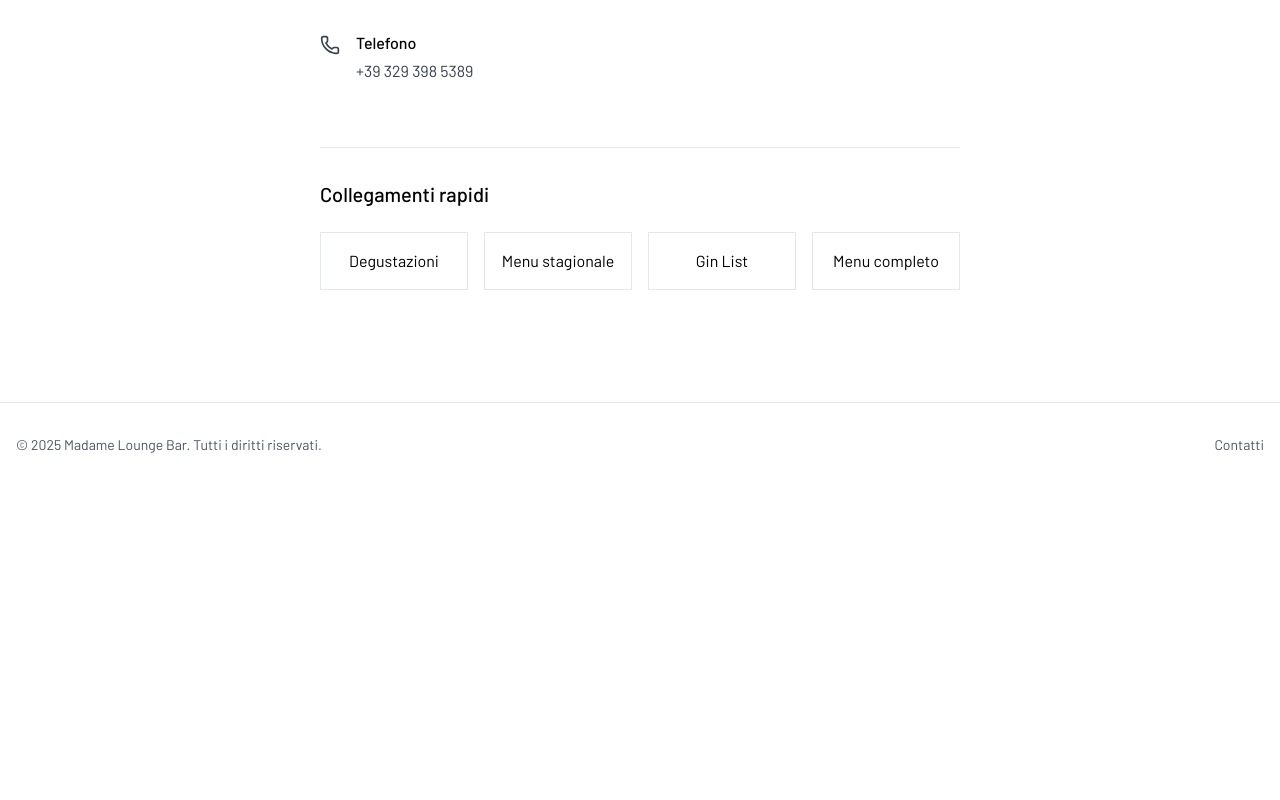
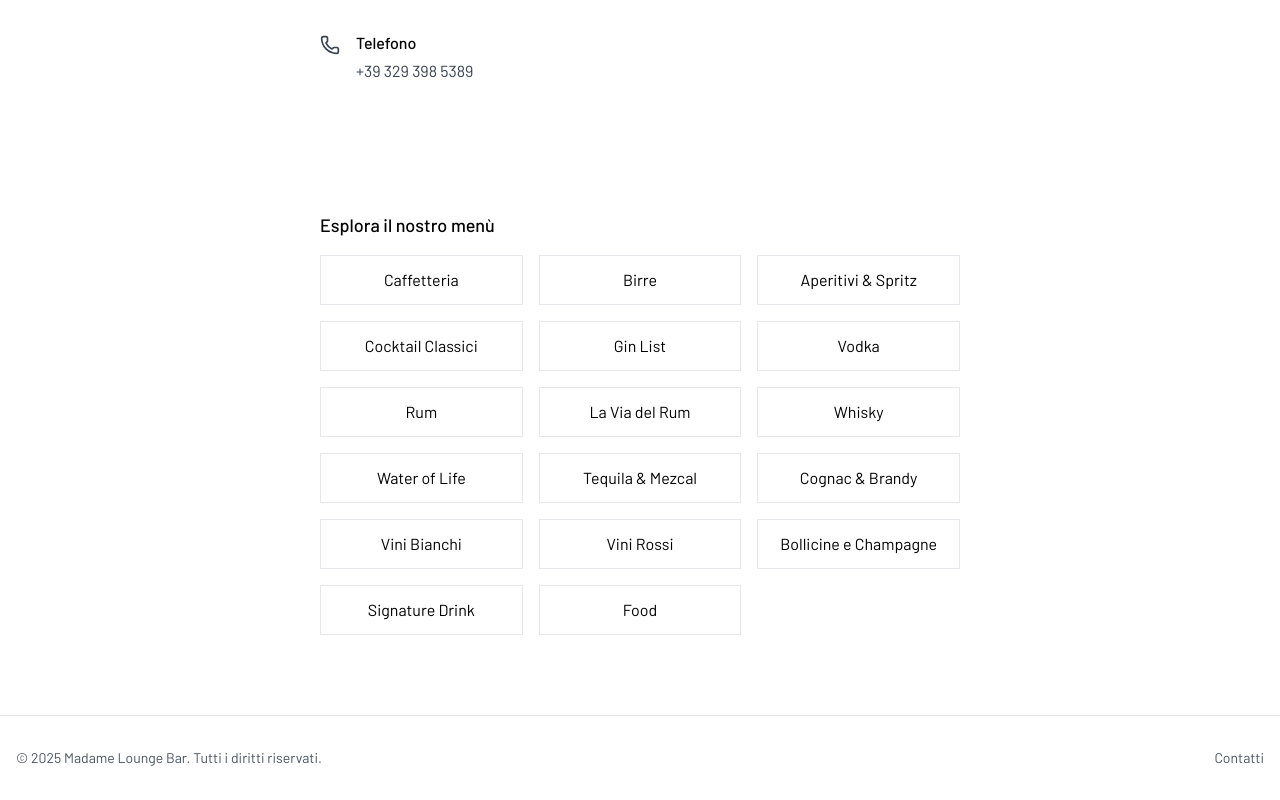
Before and after one commit to darioTecchia/madamev2, a Next.js app: page /contatti in a window 1280 px wide. Shown: the part 711-1511 px from the top of the page. Before the commit the page ends 1198 px from the top, so only its background shows below. Built offline with nearby package versions, Linux system fonts and the light colour scheme.

Commit message:
add menu links to contact page

```diff
--- a/src/app/contatti/page.tsx
+++ b/src/app/contatti/page.tsx
@@ -1,6 +1,7 @@
-import HeadWithLogo from "@/components/ui/head-with-logo";
-import { MapPin, Phone } from "lucide-react";
-import Link from "next/link";
+import HeadWithLogo from '@/components/ui/head-with-logo';
+import DB from '@/data/db';
+import { MapPin, Phone } from 'lucide-react';
+import { CategoryLink } from '../menu/[menuId]/page';
 
 export default function Contatti() {
   return (
@@ -61,33 +62,16 @@ export default function Contatti() {
       </div>
 
       {/* Quick Links */}
-      <div className="mb-8 w-full border-t border-gray-200 pt-8">
-        <h2 className="mb-6 text-xl font-medium">Collegamenti rapidi</h2>
-        <div className="grid grid-cols-2 gap-4 md:grid-cols-4">
-          <Link
-            href="/degustazioni"
-            className="border border-gray-200 p-4 text-center transition-colors hover:bg-gray-50"
-          >
-            Degustazioni
-          </Link>
-          <Link
-            href="/stagionali"
-            className="border border-gray-200 p-4 text-center transition-colors hover:bg-gray-50"
-          >
-            Menu stagionale
-          </Link>
-          <Link
-            href="/gin-list"
-            className="border border-gray-200 p-4 text-center transition-colors hover:bg-gray-50"
-          >
-            Gin List
-          </Link>
-          <Link
-            href="/"
-            className="border border-gray-200 p-4 text-center transition-colors hover:bg-gray-50"
-          >
-            Menu completo
-          </Link>
+      <div className="mt-16 w-full">
+        <h3 className="mb-4 text-lg font-medium">Esplora il nostro menù</h3>
+        <div className="grid grid-cols-2 gap-4 md:grid-cols-3">
+          {DB.menus.map((menu) => (
+            <CategoryLink
+              key={menu.id}
+              href={`/menu/${menu.id}`}
+              name={menu.name}
+            />
+          ))}
         </div>
       </div>
     </>
--- a/src/app/menu/[menuId]/page.tsx
+++ b/src/app/menu/[menuId]/page.tsx
@@ -67,7 +67,7 @@ interface CategoryLinkProps {
   name: string;
 }
 
-function CategoryLink({ href, name }: CategoryLinkProps) {
+export function CategoryLink({ href, name }: CategoryLinkProps) {
   return (
     <Link
       href={href}
```
